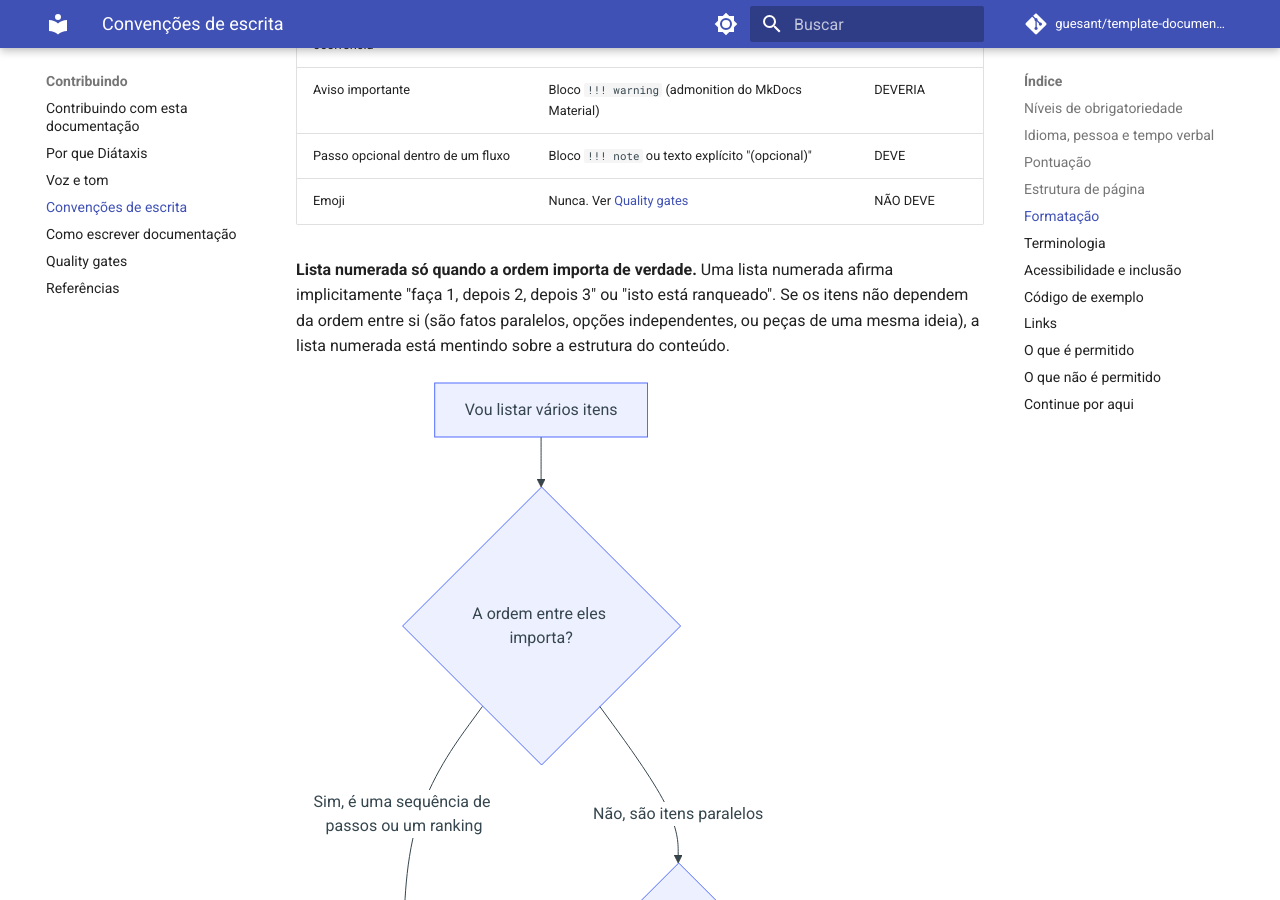
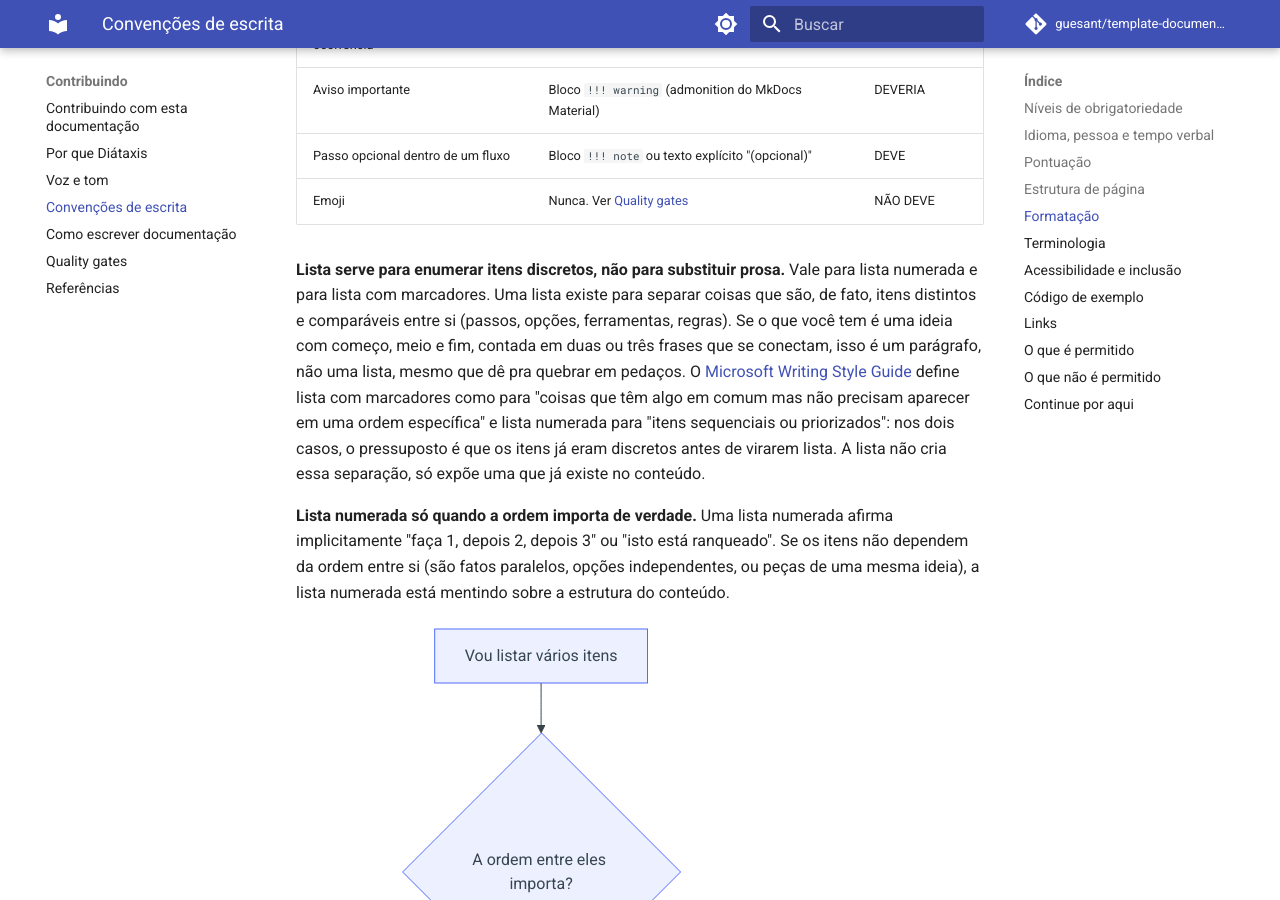
Before and after one commit to guesant/template-documentacao-tecnica, an MkDocs documentation site: the page built from docs/contribuindo/convencoes-de-escrita.md, in a window 1280 px wide and 900 px high, scrolled down 4612 px. Built offline with MkDocs 1.6.1 and Material for MkDocs 9.7.7, drawn with Linux system fonts in a browser that asks for light colours; comment, search, counter and statistics services are not loaded.

```diff
--- a/docs/contribuindo/convencoes-de-escrita.md
+++ b/docs/contribuindo/convencoes-de-escrita.md
@@ -157,6 +157,19 @@ condicionais é, na prática, um guia prático disfarçado.
 
 <a id="listas-vs-prosa"></a>
 
+**Lista serve para enumerar itens discretos, não para substituir
+prosa.** Vale para lista numerada e para lista com marcadores. Uma lista
+existe para separar coisas que são, de fato, itens distintos e
+comparáveis entre si (passos, opções, ferramentas, regras). Se o que você
+tem é uma ideia com começo, meio e fim, contada em duas ou três frases
+que se conectam, isso é um parágrafo, não uma lista, mesmo que dê pra
+quebrar em pedaços. O [Microsoft Writing Style Guide](referencias.md#microsoft-style)
+define lista com marcadores como para "coisas que têm algo em comum mas
+não precisam aparecer em uma ordem específica" e lista numerada para
+"itens sequenciais ou priorizados": nos dois casos, o pressuposto é que
+os itens já eram discretos antes de virarem lista. A lista não cria essa
+separação, só expõe uma que já existe no conteúdo.
+
 **Lista numerada só quando a ordem importa de verdade.** Uma lista
 numerada afirma implicitamente "faça 1, depois 2, depois 3" ou "isto está
 ranqueado". Se os itens não dependem da ordem entre si (são fatos
```
Also changed, not shown: AGENTS.md (+10 -6 lines), README.md (+2 -1 lines), docs/documentacao/tutoriais/index.md (+4 -3 lines), docs/index.md (+2 -1 lines).
